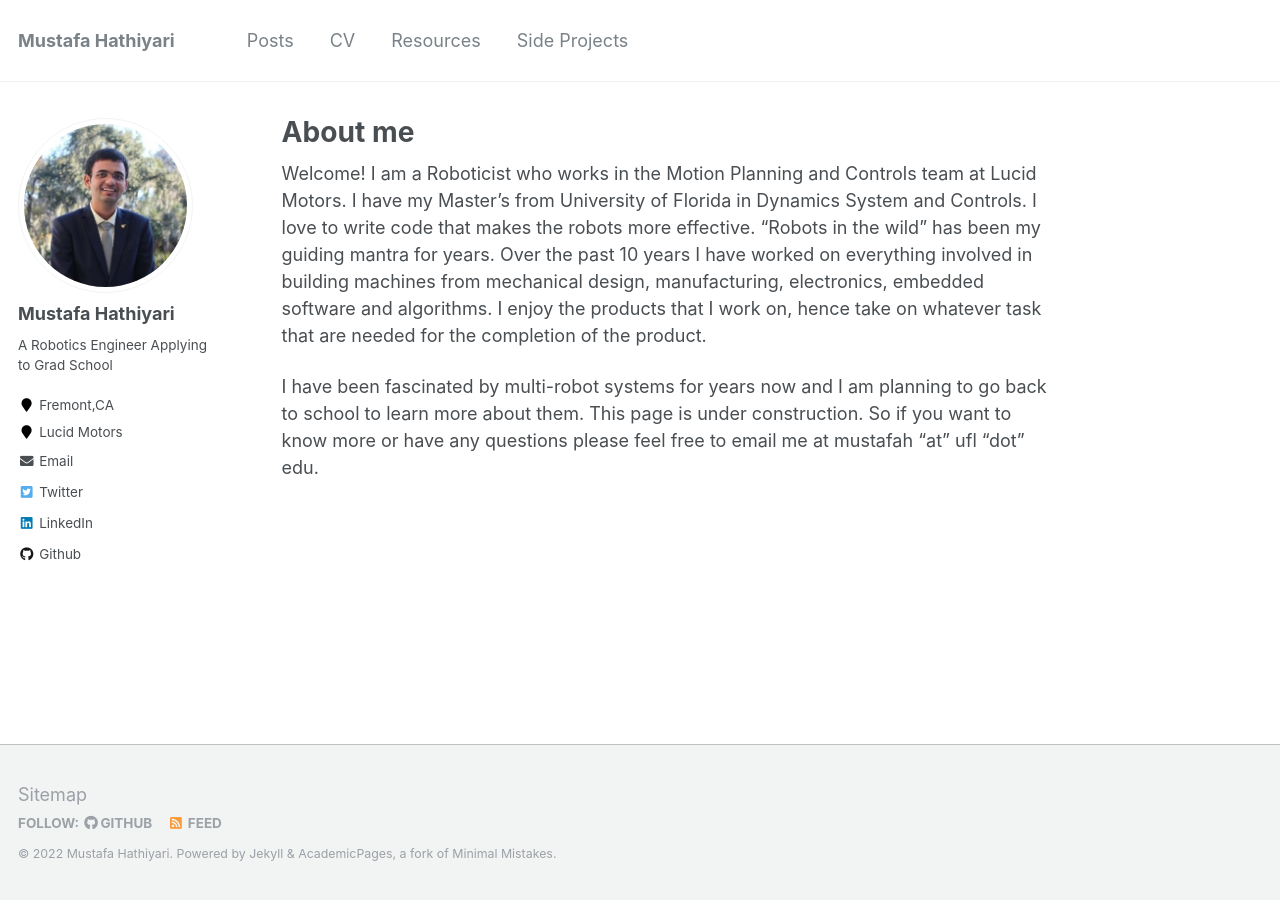
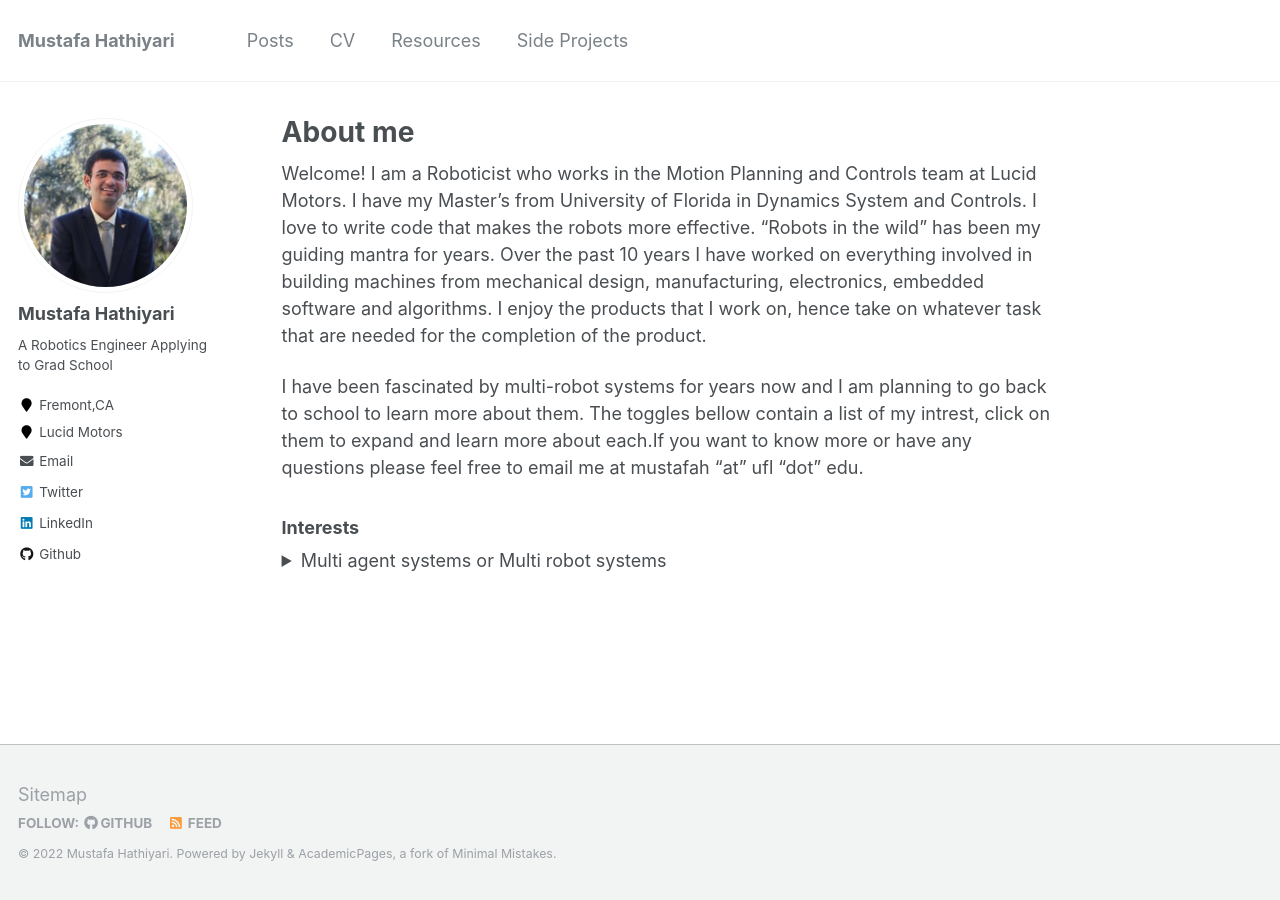
Before and after one commit to mhathiyari/mhathiyari.github.io, a Jekyll site: the page built from _pages/about.md, in a window 1280 px wide. Built offline with Jekyll 4.4.1, drawn with Linux system fonts in a browser that asks for light colours; some of the changed text lies outside the part shown.

Commit message:
Added toggle intrest

```diff
--- a/_pages/about.md
+++ b/_pages/about.md
@@ -9,8 +9,22 @@ redirect_from:
 ---
 Welcome! I am a Roboticist who works in the Motion Planning and Controls team at Lucid Motors. I have my Master’s from University of Florida in Dynamics System and Controls. I love to write code that makes the robots more effective. “Robots in the wild” has been my guiding mantra for years. Over the past 10 years I have worked on everything involved in building machines from mechanical design, manufacturing, electronics, embedded software and algorithms. I enjoy the products that I work on, hence take on whatever task that are needed for the completion of the product.
 
-I have been fascinated by multi-robot systems for years now and I am planning to go back to school to learn more about them. This page is under construction. So if you want to know more or have any questions please feel free to email me at mustafah "at" ufl "dot" edu.
+I have been fascinated by multi-robot systems for years now and I am planning to go back to school to learn more about them. The toggles bellow contain a list of my intrest, click on them to expand and learn more about each.If you want to know more or have any questions please feel free to email me at mustafah "at" ufl "dot" edu.
 
+### Interests
+<details>
+  <summary>Multi agent systems or Multi robot systems</summary>
+#### TL;DR
+I am interested in the idea of making multi robot team more efficient and reliable than their single agent counterparts. This involves the study of multi robot path planning, dynamic task assignment, interaction with other agent and humans. My plan is to contribute to these subfields in graduate school and in my career beyond that.
+
+
+#### Why I choose multi agent systems?
+I realized that organic farming is bad for the environment. According to a study published in Nature, organic farms have 15-20% lower yield which leads to more land use and causes deforestation. On the other hand, non-organic farming's excessive use of chemicals causes environmental damage. One way to tackle this problem is to deliver pesticides and fertilizers more precisely, thus reducing their environmental impact. This idea, and my love for Unmanned Aerial Vehicles (UAVs), led me to imagine a future where drones monitor fields, and a team of ground robots mitigate the problem. As I explored this idea more, I realized that naive scheduling and static planning would not work for such an application. Questions of, what happens if one of the robots breaks down? How do we navigate safely amongst humans? And lastly, how do we make robots behave like robust human teams? kept creeping up.
+While exploring these questions I got introduced to the field of multi agent system. Since then, I have realized that answering the above question would not only help agricultural robot teams but many other applications such as wildfire management, disaster response etc. Thus, I have chosen to pursue graduate studies in this topic. It will allow me to gain expertise to make multi agent systems a reality in consumer hands.
+
+
+
+</details>
 
 <!-- Global site tag (gtag.js) - Google Analytics -->
 <script async src="https://www.googletagmanager.com/gtag/js?id=G-6PK7XEEYJ2"></script>
```
